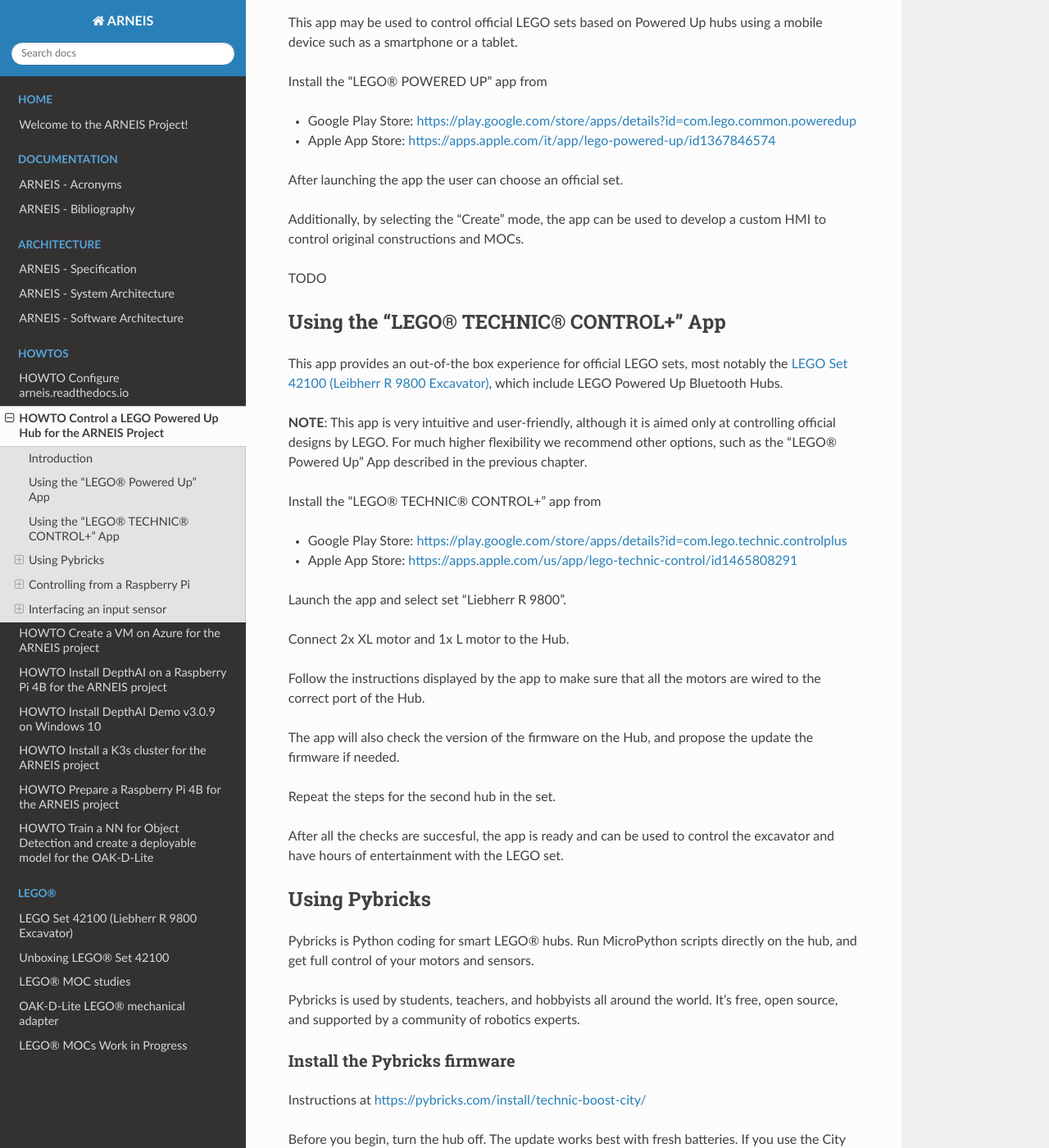
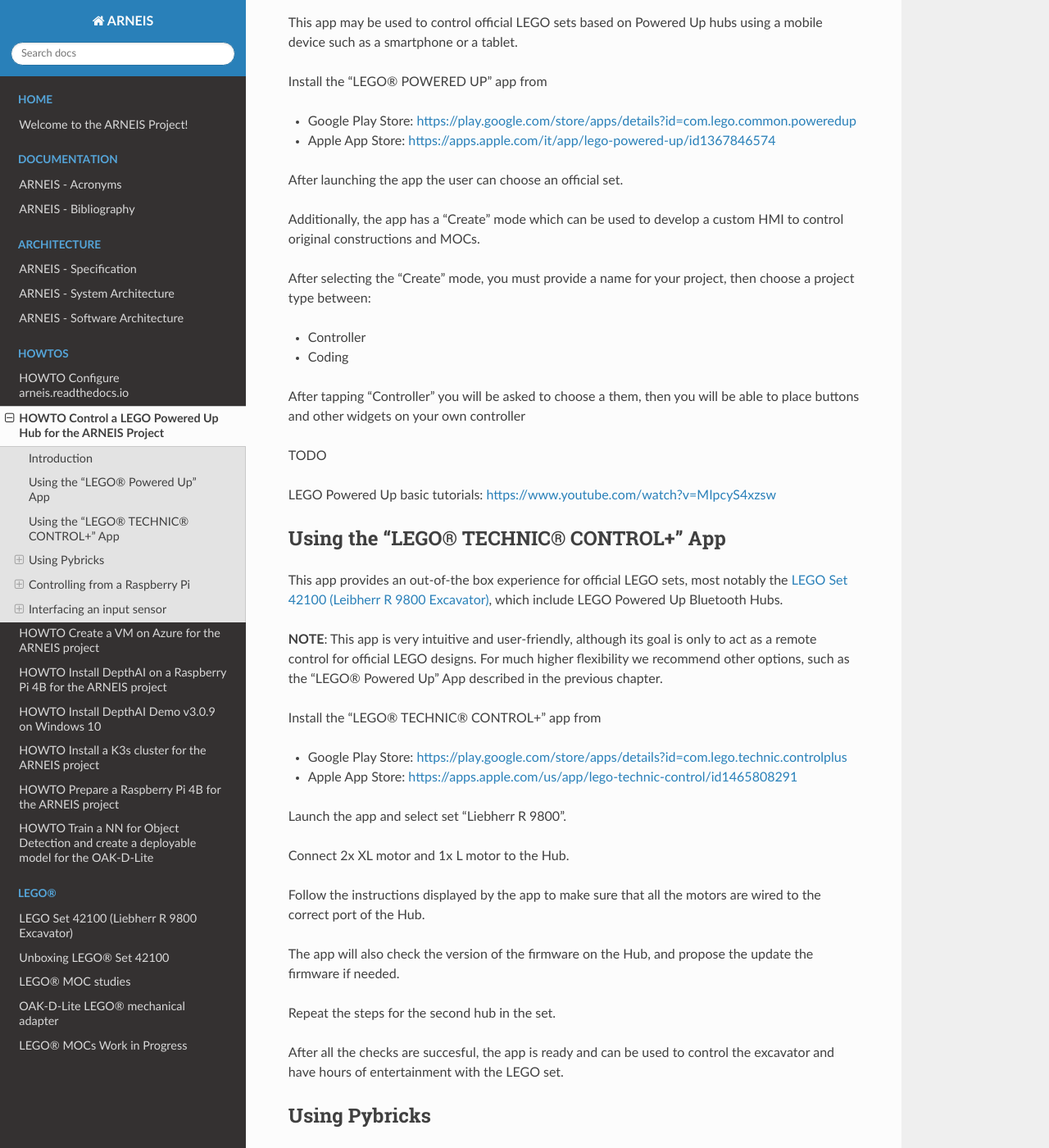
Before and after one commit to B-AROL-O/ARNEIS, a Sphinx documentation site: the page built from docs/howto/howto-control-rpi-poweredup.md, in a window 1280 px wide and 1400 px high, scrolled down 773 px. Shown: the whole window at 82% size. Built offline with Sphinx 7.4.7 and the Read the Docs theme 2.0.0, drawn with Linux system fonts in a browser that asks for light colours.

Commit message:
More updates
Signed-off-by: Macario Gianpaolo <gmacario@gmail.com>

```diff
--- a/docs/howto/howto-control-rpi-poweredup.md
+++ b/docs/howto/howto-control-rpi-poweredup.md
@@ -25,15 +25,25 @@
 
 After launching the app the user can choose an official set.
 
-Additionally, by selecting the "Create" mode, the app can be used to develop a custom HMI to control original constructions and MOCs.
+Additionally, the app has a "Create" mode which can be used to develop a custom HMI to control original constructions and MOCs.
+
+After selecting the "Create" mode, you must provide a name for your project, then choose a project type between:
+
+- Controller
+- Coding
+
+After tapping "Controller" you will be asked to choose a them, then you will be able to place buttons and other widgets on your own controller
 
 TODO
+
+LEGO Powered Up basic tutorials: <https://www.youtube.com/watch?v=MIpcyS4xzsw>
 
 ## Using the "LEGO&reg; TECHNIC&reg; CONTROL+" App
 
 This app provides an out-of-the box experience for official LEGO sets, most notably the [LEGO Set 42100 (Leibherr R 9800 Excavator)](https://arneis.readthedocs.io/en/latest/lego-set-42100/README.html#), which include LEGO Powered Up Bluetooth Hubs.
 
-**NOTE**: This app is very intuitive and user-friendly, although it is aimed only at controlling official designs by LEGO. For much higher flexibility we recommend other options, such as the "LEGO&reg; Powered Up" App described in the previous chapter.
+**NOTE**: This app is very intuitive and user-friendly, although its goal is only to act as a remote control for official LEGO designs.
+For much higher flexibility we recommend other options, such as the "LEGO&reg; Powered Up" App described in the previous chapter.
 
 Install the "LEGO&reg; TECHNIC&reg; CONTROL+" app from
 
```
